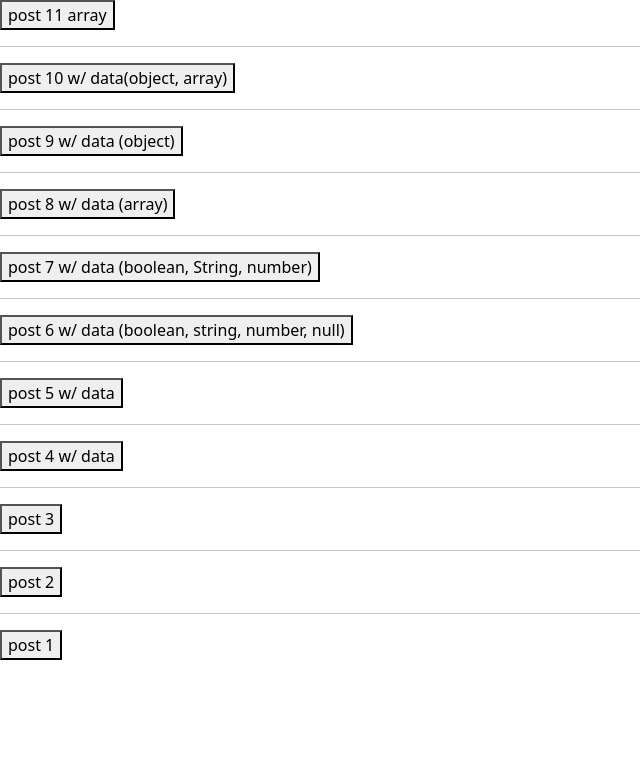
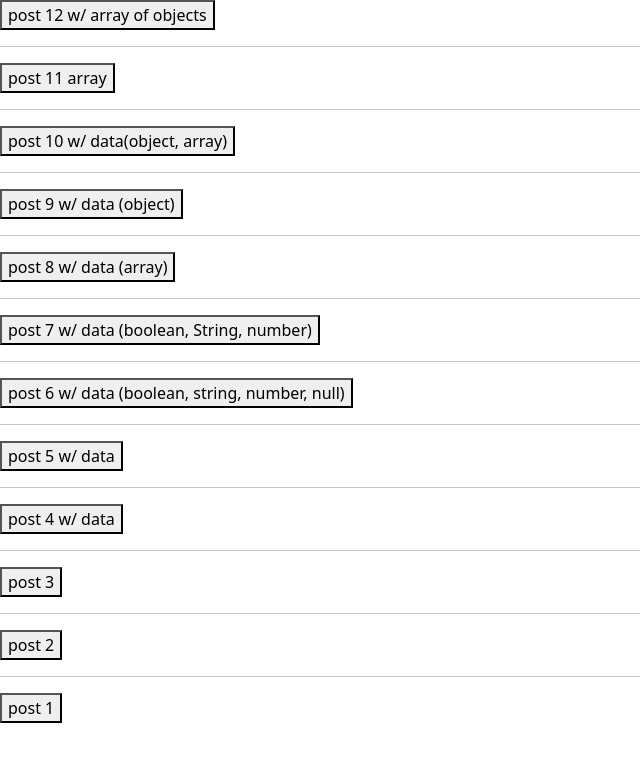
Before and after one commit to sebaek/react-20250630, a React (Vite) app: page / in a window 1280 px wide. Shown: the top 762 px of the page, without its empty margins (0-640 px from the left). Built offline with nearby package versions, Linux system fonts and the light colour scheme.

Commit message:
list of object

```diff
--- a/src/App54.jsx
+++ b/src/App54.jsx
@@ -82,8 +82,31 @@ function App54(props) {
     axios.post("/api/main29/sub11", ["java", "boot", "spring"]);
   }
 
+  function handleButton12Click() {
+    axios.post("/api/main29/sub12", [
+      {
+        name: "손",
+        age: 55,
+        address: "서울",
+      },
+      {
+        name: "박",
+        age: 66,
+        address: "수원",
+      },
+      {
+        name: "차",
+        age: 77,
+        address: "인천",
+      },
+    ]);
+  }
+  // 연습 : post /api/main29/sub12 요청 받는 spring의 request handler method 만들기
+
   return (
     <div>
+      <button onClick={handleButton12Click}>post 12 w/ array of objects</button>
+      <hr />
       <button onClick={handleButton11Click}>post 11 array</button>
       <hr />
       <button onClick={handleButton10Click}>
```
